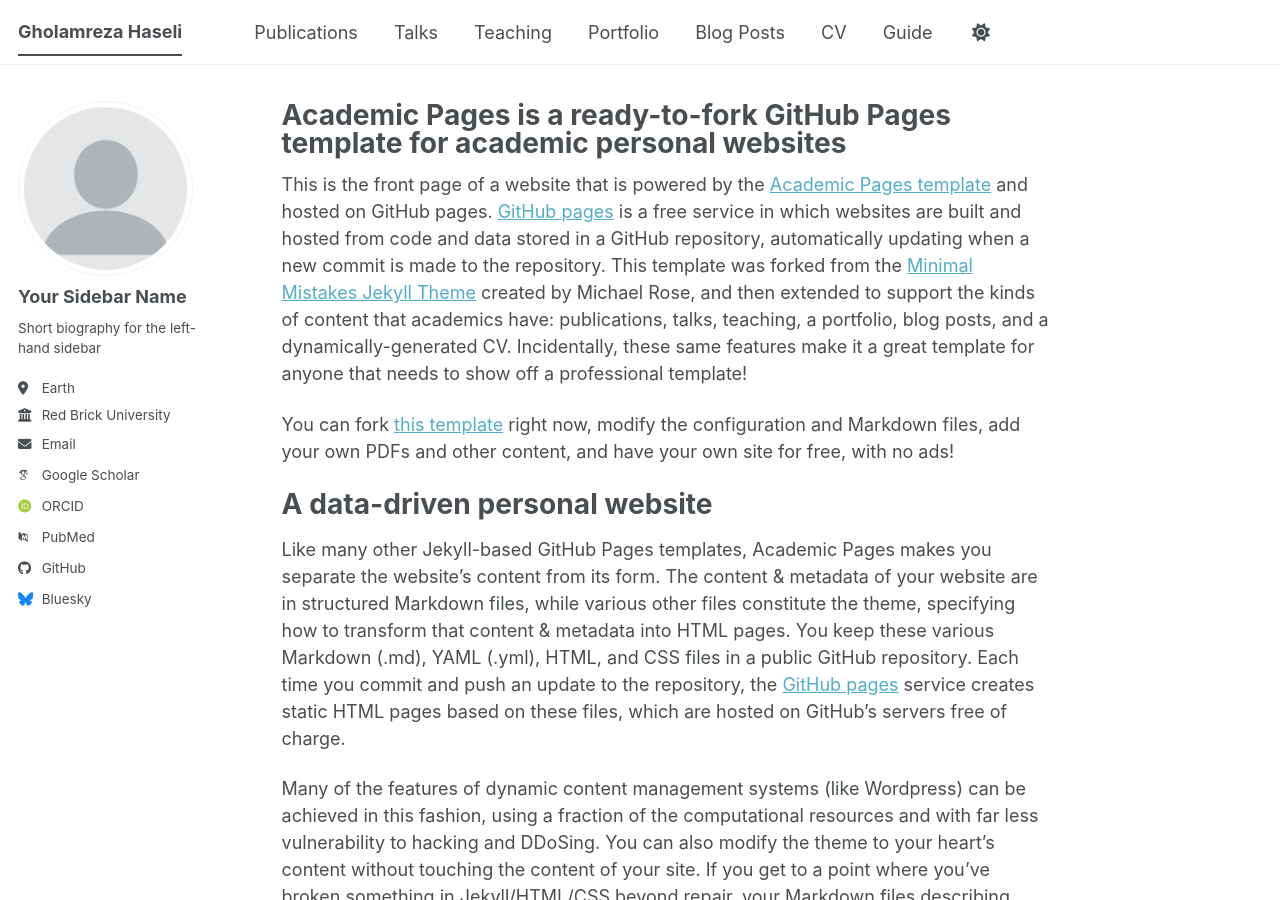
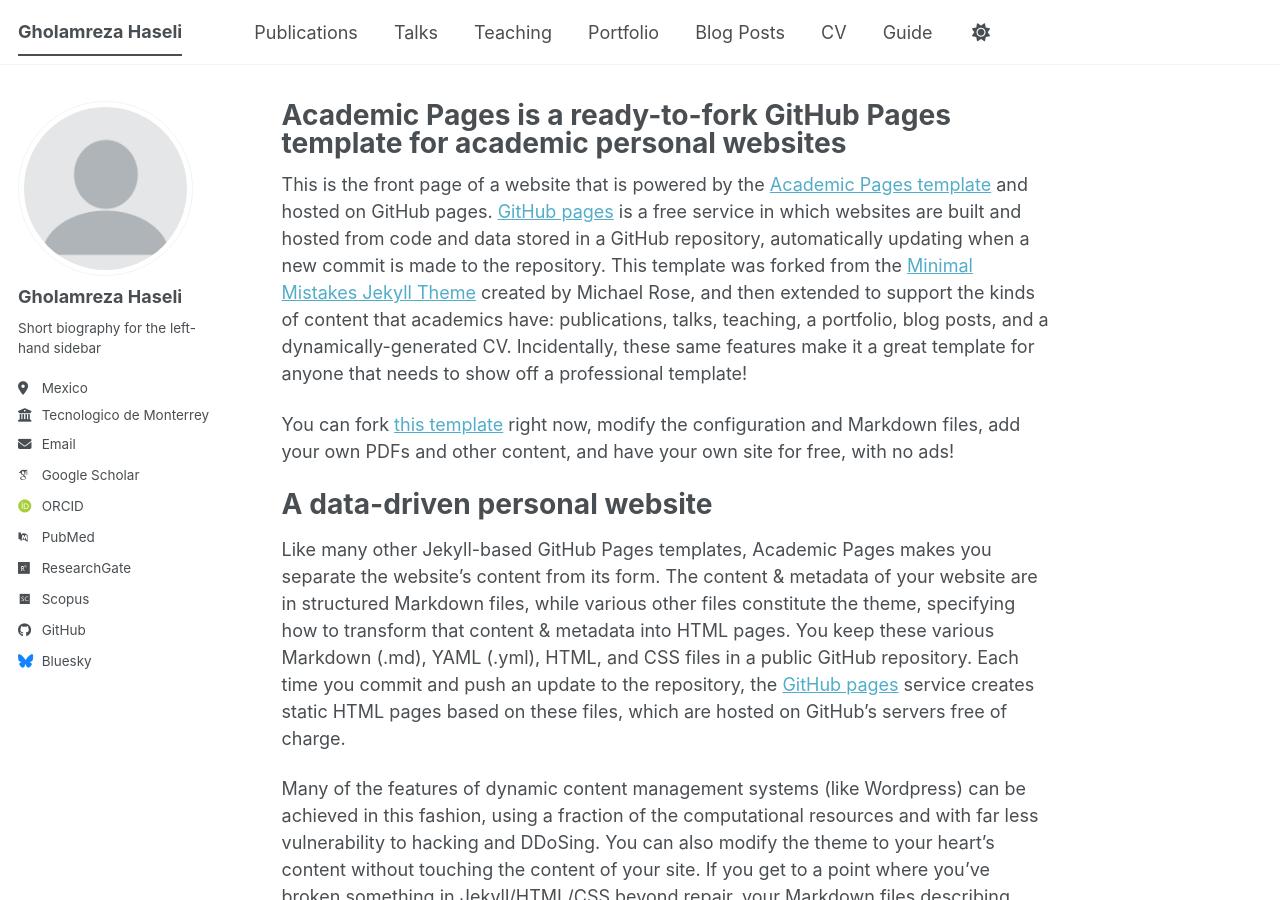
Before and after one commit to Gholamreza-Haseli/Gholamreza-Haseli.github.io, a Jekyll site: the page built from _pages/about.md, in a window 1280 px wide and 900 px high. Built offline with Jekyll 4.4.1, drawn with Linux system fonts in a browser that asks for light colours; some web fonts are replaced; a script bundle is joined from its source files by our own code; library files that are not in the unit come from our copies.

Commit message:
Update _config.yml

```diff
--- a/_config.yml
+++ b/_config.yml
@@ -24,26 +24,26 @@
 author:
   # Biographic information
   avatar           : "profile.png"
-  name             : "Your Sidebar Name"
+  name             : "Gholamreza Haseli"
   pronouns         : # example: "she/her"
   bio              : "Short biography for the left-hand sidebar"
-  location         : "Earth"
-  employer         : "Red Brick University"
+  location         : "Mexico"
+  employer         : "Tecnologico de Monterrey"
   uri              : # URL
-  email            : "none@example.org"
+  email            : "ghr.haseli@gmail.com"
 
   # Academic websites
   academia         : # URL
   arxiv            : # URL - Update with the correct link to your profile
-  googlescholar    : "https://scholar.google.com/citations?user=PS_CX0AAAAAJ"
+  googlescholar    : "https://scholar.google.com/citations?user=yzWDypMAAAAJ&hl=en"
   inspire-hep      : # URL
   impactstory      : # URL
-  orcid            : "https://orcid.org/yourorcidurl"
+  orcid            : "https://orcid.org/0000-0002-1180-1933"
   semantic         : # URL
   ssrn             : # URL
   pubmed           : "https://www.ncbi.nlm.nih.gov/pubmed/?term=john+snow"
-  researchgate     : # URL
-  scopus           : # URL
+  researchgate     : "https://www.researchgate.net/profile/Gholamreza-Haseli"
+  scopus           : "https://www.scopus.com/authid/detail.uri?authorId=57216317046"
   zotero           : # URL
 
 
```
